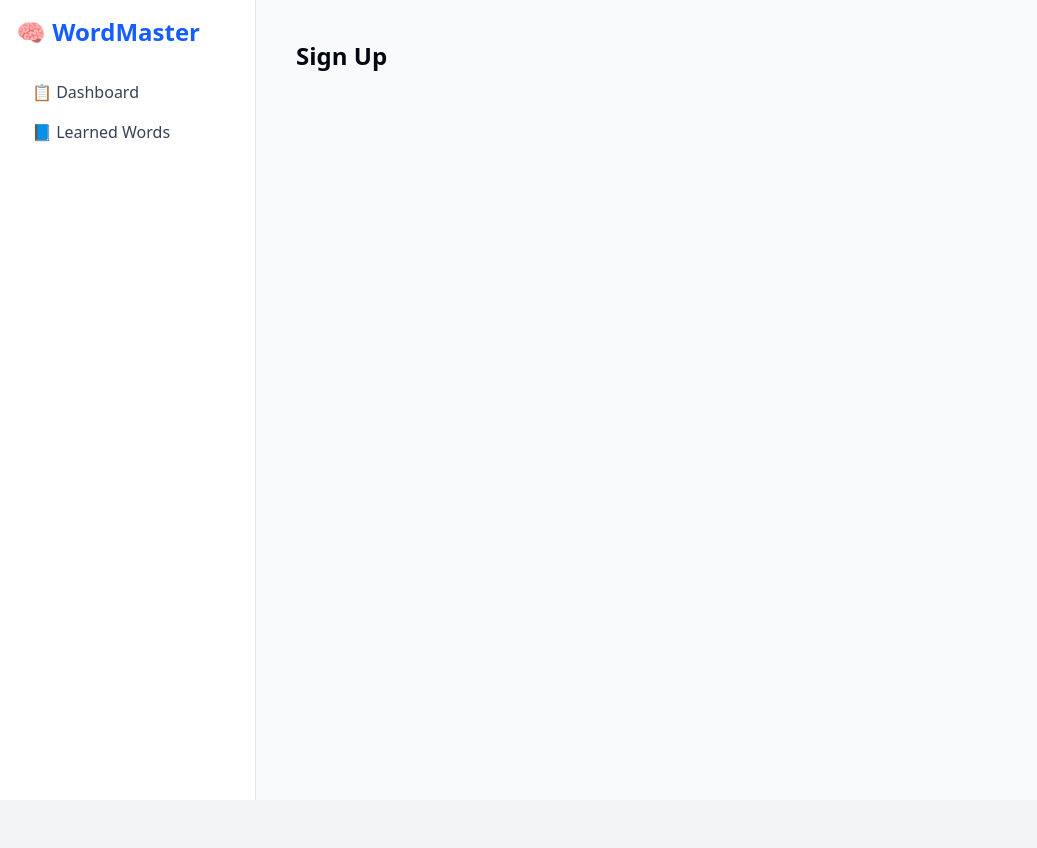
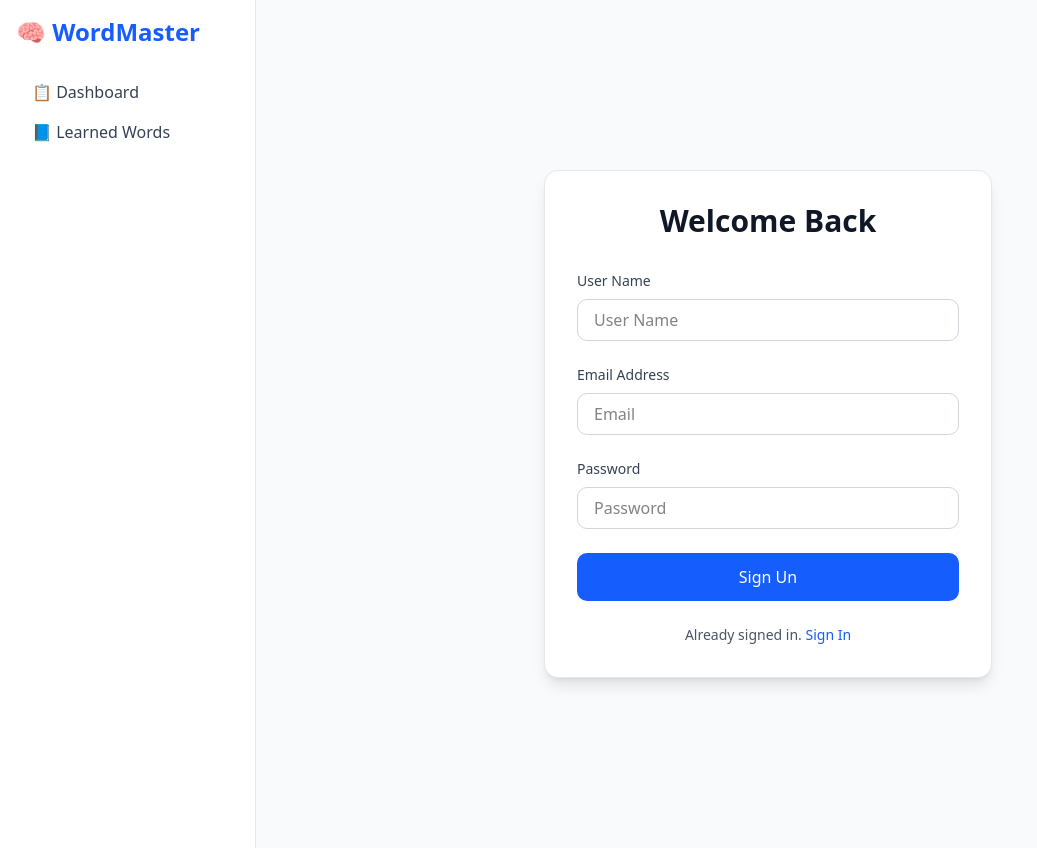
Before and after one commit to dushyantpant5/vocab, a Next.js app: page /signUp in a window 1280 px wide. Shown: the whole page, without its empty margins (0-1037 px from the left). Before the commit the page ends 800 px from the top, so only its background shows below. Built offline with nearby package versions, Linux system fonts and the light colour scheme.

Commit message:
initial signup page

```diff
--- a/src/app/signUp/page.tsx
+++ b/src/app/signUp/page.tsx
@@ -1,7 +1,117 @@
-export default function SignUpPage() {
+"use client";
+import { useState } from "react";
+import { useRouter } from "next/navigation";
+
+const SignUpPage = () => {
+    const router = useRouter();
+    const [username , setUsername] = useState("");
+    const [email, setEmail] = useState("");
+    const [password, setPassword] = useState("");
+    const [error, setError] = useState<string | null>(null);
+    const [loading, setLoading] = useState(false);
+
+    const handleSignUp = async (e: React.FormEvent) => {
+        e.preventDefault();
+        setLoading(true);
+        setError(null);
+
+        try {
+            const response = await fetch("/api/auth/signUp", {
+                method: "POST",
+                headers: {
+                    "Content-Type": "application/json",
+                },
+                credentials: "include",
+                body: JSON.stringify({ username , email, password }),
+            });
+
+            const data = await response.json();
+
+            if (!response.ok) {
+                throw new Error(data.error || "Invalid credentials");
+            }
+
+            router.push("/dashboard");
+        } catch (err: unknown) {
+            if (err instanceof Error) {
+                if (err instanceof Error) {
+                    setError(err.message);  // Handle any errors
+                } else {
+                    setError("An unknown error occurred");
+                }
+            }
+        } finally {
+            setLoading(false);
+        }
+    };
+
     return (
-        <main className="p-4">
-            <h1 className="text-2xl font-bold">Sign Up</h1>
-        </main>
+        <div className="min-h-screen flex items-center justify-center bg-gray-50 px-6 py-12">
+            <div className="w-full max-w-md bg-white rounded-xl shadow-lg p-8 border border-gray-200">
+                <h2 className="text-3xl font-bold text-center text-gray-900 mb-8">Welcome Back</h2>
+                <form onSubmit={handleSignUp} className="space-y-6">
+                    <div>
+                        <label className="block text-sm font-medium text-gray-700" htmlFor="email">
+                            User Name
+                        </label>
+                        <input
+                            type="text"
+                            id="username"
+                            required
+                            placeholder="User Name"
+                            value={username}
+                            onChange={(e) => setUsername(e.target.value)}
+                            className="mt-2 w-full px-4 py-2 border border-gray-300 rounded-lg focus:ring-2 focus:ring-blue-600 focus:outline-none transition-all"
+                        />
+                    </div>
+                    <div>
+                        <label className="block text-sm font-medium text-gray-700" htmlFor="email">
+                            Email Address
+                        </label>
+                        <input
+                            type="email"
+                            id="email"
+                            required
+                            placeholder="Email"
+                            value={email}
+                            onChange={(e) => setEmail(e.target.value)}
+                            className="mt-2 w-full px-4 py-2 border border-gray-300 rounded-lg focus:ring-2 focus:ring-blue-600 focus:outline-none transition-all"
+                        />
+                    </div>
+                    <div>
+                        <label className="block text-sm font-medium text-gray-700" htmlFor="password">
+                            Password
+                        </label>
+                        <input
+                            type="password"
+                            id="password"
+                            required
+                            placeholder="Password"
+                            value={password}
+                            onChange={(e) => setPassword(e.target.value)}
+                            className="mt-2 w-full px-4 py-2 border border-gray-300 rounded-lg focus:ring-2 focus:ring-blue-600 focus:outline-none transition-all"
+                        />
+                    </div>
+                    {error && (
+                        <p className="text-sm text-red-500 text-center">{error}</p>
+                    )}
+                    <div>
+                        <button
+                            type="submit"
+                            className="w-full py-3 bg-blue-600 text-white rounded-lg hover:bg-blue-700 transition-all disabled:bg-gray-400"
+                            disabled={loading}
+                        >
+                            {loading ? "Signing Un..." : "Sign Un"}
+                        </button>
+                    </div>
+                </form>
+                <p className="text-center text-sm text-gray-600 mt-6">
+                    Already signed in.{" "}
+                    <a href="/signIn" className="text-blue-600 hover:underline">Sign In</a>
+                </p>
+            </div>
+        </div>
     );
-}
+};
+
+export default SignUpPage;
```
